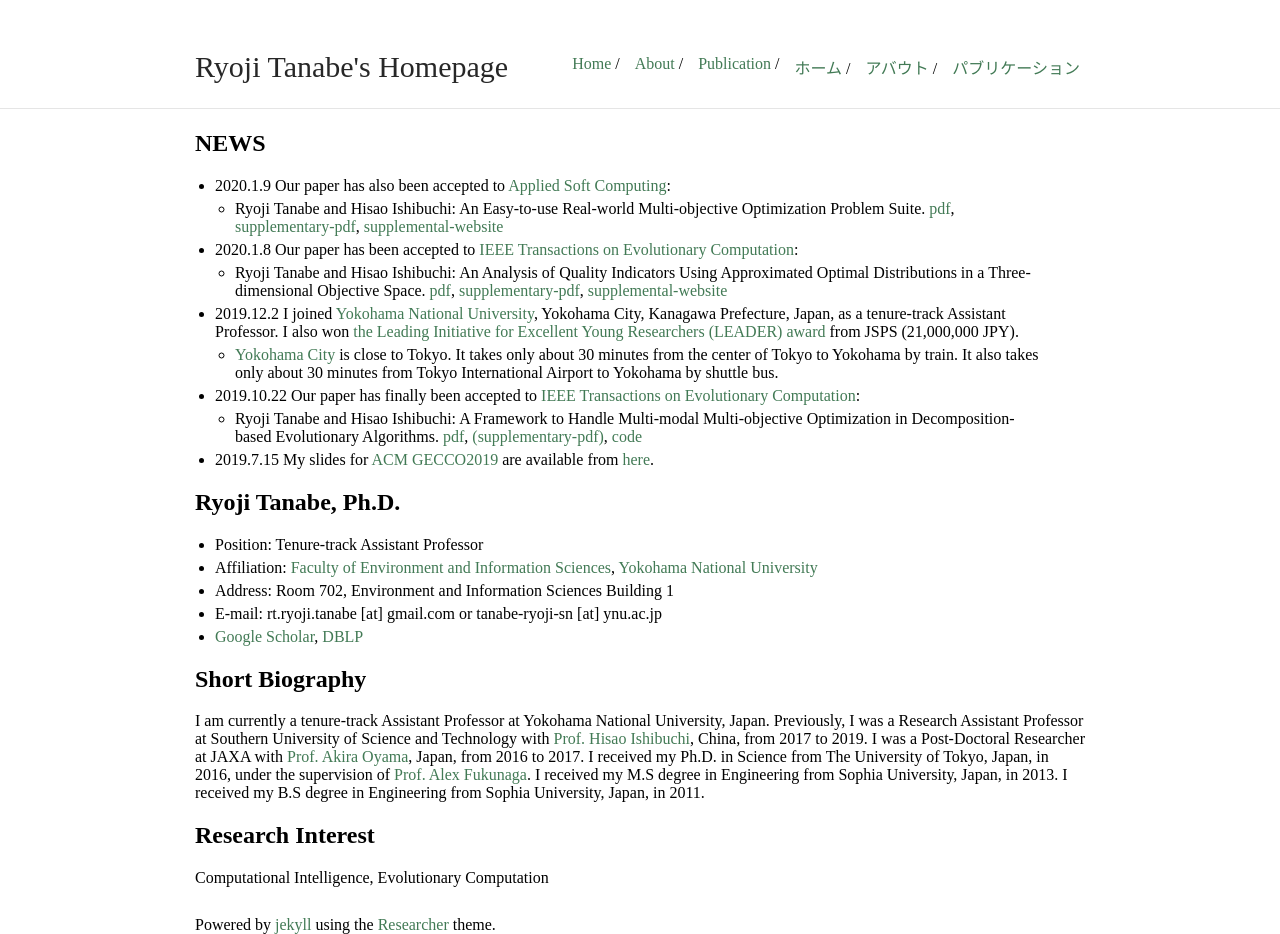
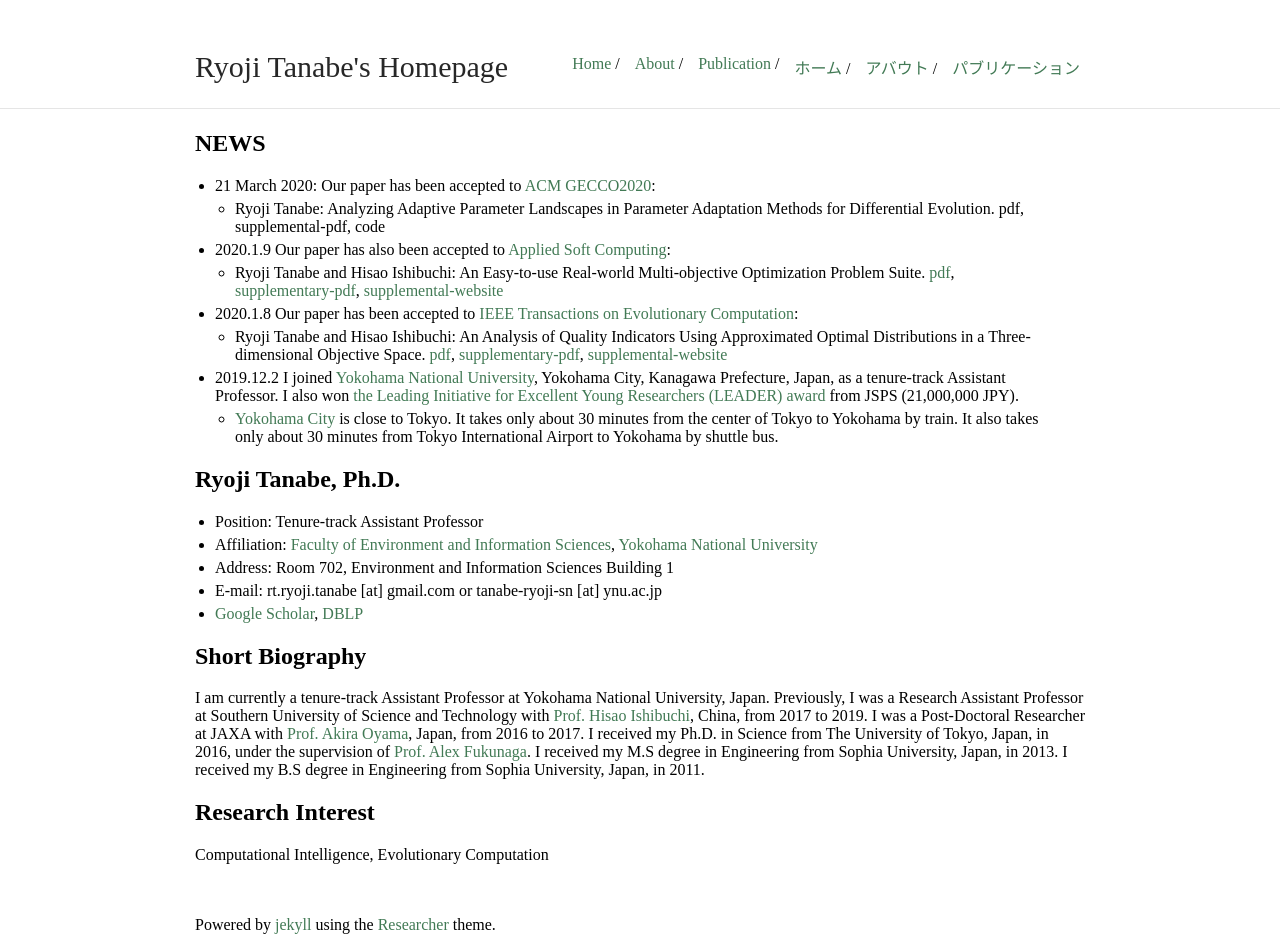
Before and after one commit to ryojitanabe/ryojitanabe.github.io, a Jekyll site: the page built from index.md, in a window 1280 px wide. Built offline with Jekyll 4.4.1, drawn with Linux system fonts in a browser that asks for light colours.

Commit message:
add gecco paper info

```diff
--- a/index.md
+++ b/index.md
@@ -5,6 +5,9 @@ title: Ryoji Tanabe's Homepage
 
 
 ## NEWS
+
+* 21 March 2020: Our paper has been accepted to [ACM GECCO2020](https://gecco-2020.sigevo.org/):
+    * Ryoji Tanabe: Analyzing Adaptive Parameter Landscapes in Parameter Adaptation Methods for Differential Evolution. pdf, supplemental-pdf, code
 
 * 2020.1.9 Our paper has also been accepted to [Applied Soft Computing](https://www.journals.elsevier.com/applied-soft-computing/):
     * Ryoji Tanabe and Hisao Ishibuchi: An Easy-to-use Real-world Multi-objective Optimization Problem Suite. [pdf](pdf/ti-reproblems-asoc2020.pdf), [supplementary-pdf](pdf/ti-reproblems-asoc2020-supp.pdf), [supplemental-website](https://ryojitanabe.github.io/reproblems/)
@@ -15,12 +18,14 @@ title: Ryoji Tanabe's Homepage
 * 2019.12.2 I joined [Yokohama National University](https://www.ynu.ac.jp/english/), Yokohama City, Kanagawa Prefecture, Japan, as a tenure-track Assistant Professor. I also won [the Leading Initiative for Excellent Young Researchers (LEADER) award](https://www.jsps.go.jp/english/e-le/index.html) from JSPS (21,000,000 JPY).
     * [Yokohama City](https://en.wikipedia.org/wiki/Yokohama) is close to Tokyo. It takes only about 30 minutes from the center of Tokyo to Yokohama by train. It also takes only about 30 minutes from Tokyo International Airport to Yokohama by shuttle bus.
 
+{% comment %}
+
 * 2019.10.22 Our paper has finally been accepted to [IEEE Transactions on Evolutionary Computation](https://ieeexplore.ieee.org/xpl/RecentIssue.jsp?punumber=4235):
     * Ryoji Tanabe and Hisao Ishibuchi: A Framework to Handle Multi-modal Multi-objective Optimization in Decomposition-based Evolutionary Algorithms. [pdf](pdf/ti-ada-tevc2019.pdf), [(supplementary-pdf)](pdf/ti-ada-tevc2019-supp.pdf), [code](code/ada-1.1.zip)
 
 * 2019.7.15 My slides for [ACM GECCO2019](https://gecco-2019.sigevo.org/) are available from [here](pdf/ti-gecco2019-slide.pdf).
 
-{% comment %}
+
 
 
 
```
Also changed, not shown: index-j.md (+5 -2 lines), publication.md (+4 -0 lines).
